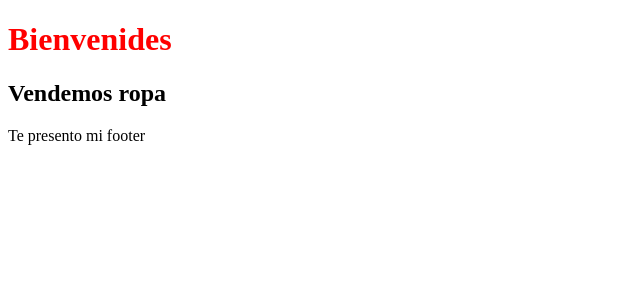
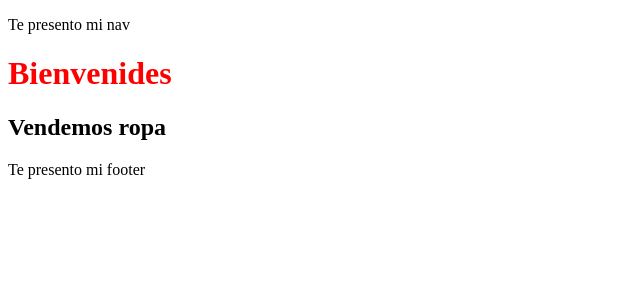
Before and after one commit to GrossoCarla/9979-store, a React (Create React App) app: page / in a window 1280 px wide. Shown: the top 300 px of the page, without its empty margins (0-640 px from the left). Built offline with nearby package versions, Linux system fonts and the light colour scheme.

Commit message:
NavBar.jsx

```diff
--- a/src/App.jsx
+++ b/src/App.jsx
@@ -1,14 +1,15 @@
 import './styles/App.css';
 import Hero from './components/Home/Hero';
 import Footer from './components/Global/Footer';
-
+import NavBar from './components/Global/NavBar';
 
 function App() {
   return (
      /*Importo el componente Hero dentro del componente App*/
     <>
-        <Hero/>
-        <Footer/>
+        <NavBar />
+        <Hero />
+        <Footer />
     </>
   );
 }
--- /dev/null
+++ b/src/components/Global/NavBar.jsx
@@ -0,0 +1,9 @@
+function NavBar() {
+    return (
+        <>
+            <p>Te presento mi nav</p>
+        </>
+    )
+}
+
+export default NavBar;
```
Also changed, not shown: 1 other file (tests, documents, lock files or other folders).
